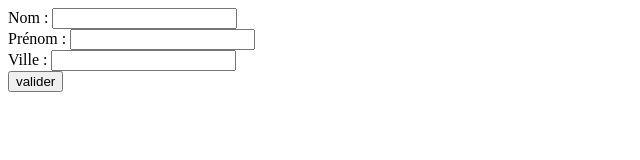
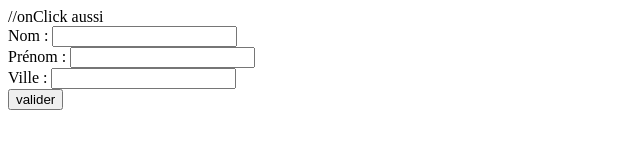
Before and after one commit to Moonyll/Js4, a plain HTML site: page index.html in a window 1280 px wide. Shown: the whole page, without its empty margins (0-640 px from the left). Drawn offline with Linux system fonts and the light colour scheme.

Commit message:
Update index.html

```diff
--- a/index.html
+++ b/index.html
@@ -5,7 +5,7 @@
     <title>Js4</title>
 </head>
 <body>
-    <form onsubmit="afficher()">
+    <form onsubmit="afficher()"> //onClick aussi
         <div><label for="lastname">Nom : </label><input type="text" name="lastname" id="lastname" /></div>
         <div><label for="firstname">Prénom : </label><input type="text" name="firstname" id="firstname" /></div>
         <div><label for="city">Ville : </label><input type="text" name="city" id="city" /></div>
```
